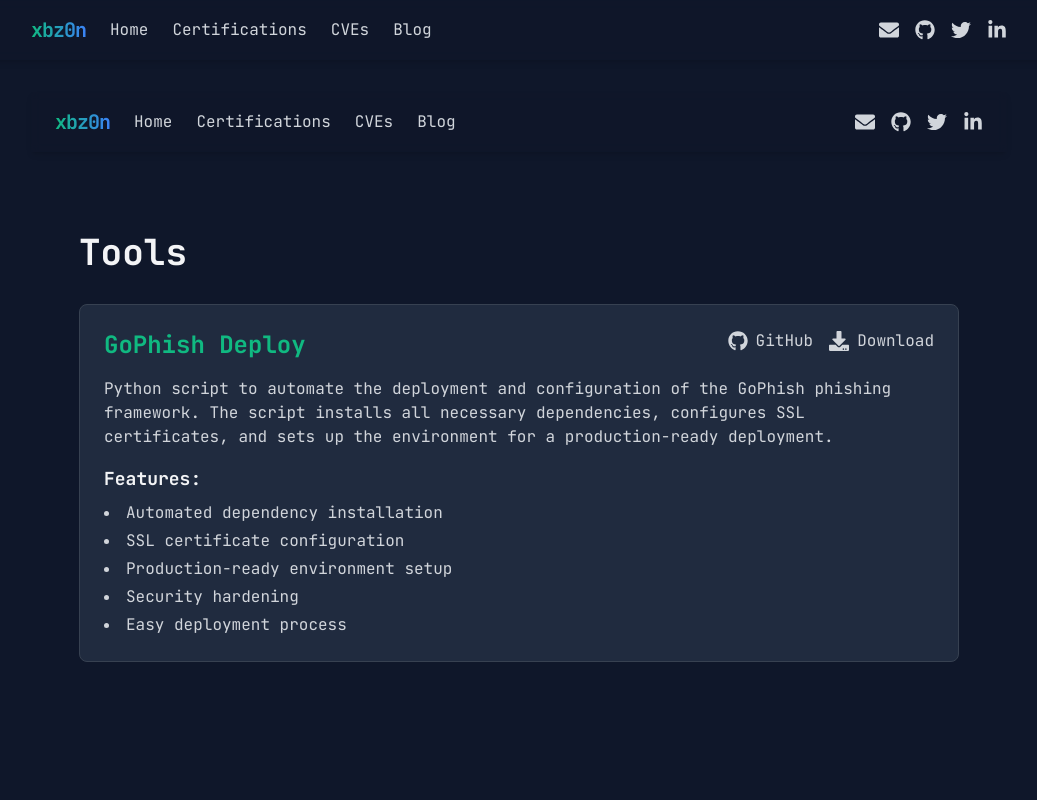
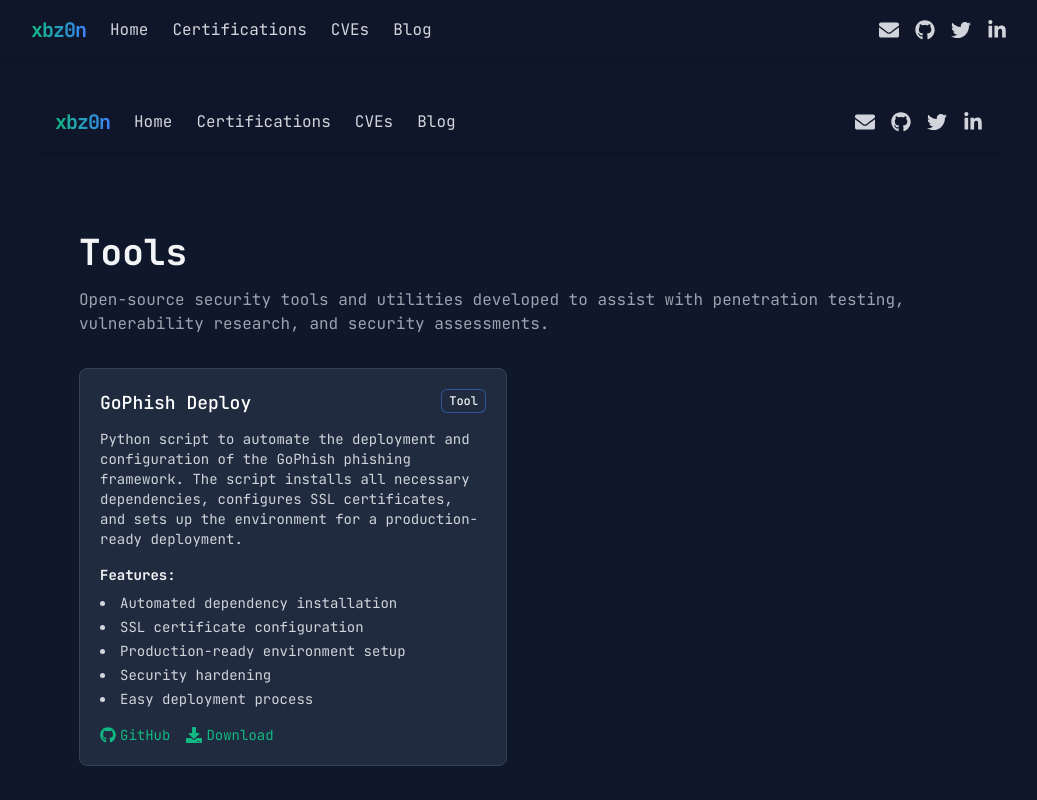
Before and after one commit to xbz0n/xbz0n.github.io, a Next.js app: page /tools in a window 1280 px wide. Shown: the top 800 px of the page, without its empty margins (121-1158 px from the left). Built offline with nearby package versions, Linux system fonts and the light colour scheme.

Commit message:
Fix tools page structure and enhance tool card component

```diff
--- /dev/null
+++ b/components/ToolCard.js
@@ -0,0 +1,65 @@
+import { FaGithub, FaExternalLinkAlt, FaDownload } from 'react-icons/fa';
+
+export default function ToolCard({ name, repo, description, features, previewImage, liveLink }) {
+  return (
+    <div className="bg-secondary/50 rounded-lg border border-gray-700 p-5 transition-all hover:border-accent/50">
+      <div className="flex items-start justify-between">
+        <h3 className="text-lg font-medium text-white">{name}</h3>
+        <span className="badge badge-tool">Tool</span>
+      </div>
+
+      {description && (
+        <p className="mt-3 text-sm text-gray-300">{description}</p>
+      )}
+
+      {features && features.length > 0 && (
+        <div className="mt-4">
+          <h4 className="text-sm font-semibold mb-2">Features:</h4>
+          <ul className="list-disc list-inside space-y-1 text-gray-300 text-sm">
+            {features.map((feature, idx) => (
+              <li key={idx}>{feature}</li>
+            ))}
+          </ul>
+        </div>
+      )}
+
+      <div className="flex mt-4 space-x-4">
+        {repo && (
+          <a
+            href={repo}
+            target="_blank"
+            rel="noopener noreferrer"
+            className="flex items-center text-sm text-accent hover:text-accent/80"
+          >
+            <FaGithub className="mr-1 w-4 h-4" />
+            <span>GitHub</span>
+          </a>
+        )}
+
+        {repo && (
+          <a
+            href={`${repo}/archive/refs/heads/main.zip`}
+            target="_blank"
+            rel="noopener noreferrer"
+            className="flex items-center text-sm text-accent hover:text-accent/80"
+          >
+            <FaDownload className="mr-1 w-4 h-4" />
+            <span>Download</span>
+          </a>
+        )}
+
+        {liveLink && (
+          <a
+            href={liveLink}
+            target="_blank"
+            rel="noopener noreferrer"
+            className="flex items-center text-sm text-accent hover:text-accent/80"
+          >
+            <FaExternalLinkAlt className="mr-1 w-3 h-3" />
+            <span>Live Demo</span>
+          </a>
+        )}
+      </div>
+    </div>
+  );
+}
--- /dev/null
+++ b/pages/tools.js
@@ -0,0 +1,49 @@
+import ToolCard from '../components/ToolCard';
+import Layout from '../components/Layout';
+
+export default function Tools() {
+  const tools = [
+    {
+      name: "GoPhish Deploy",
+      repo: "https://github.com/xbz0n/gophish-deploy",
+      description: "Python script to automate the deployment and configuration of the GoPhish phishing framework. The script installs all necessary dependencies, configures SSL certificates, and sets up the environment for a production-ready deployment.",
+      features: [
+        'Automated dependency installation',
+        'SSL certificate configuration',
+        'Production-ready environment setup',
+        'Security hardening',
+        'Easy deployment process'
+      ],
+      liveLink: null
+    }
+  ];
+
+  return (
+    <Layout>
+      <div className="container py-12">
+        <div className="space-y-8">
+          <div className="space-y-4">
+            <h1 className="text-4xl font-bold">Tools</h1>
+            <p className="text-gray-400">
+              Open-source security tools and utilities developed to assist with penetration testing,
+              vulnerability research, and security assessments.
+            </p>
+          </div>
+
+          <div className="grid grid-cols-1 md:grid-cols-2 gap-6">
+            {tools.map((tool, index) => (
+              <ToolCard
+                key={index}
+                name={tool.name}
+                repo={tool.repo}
+                description={tool.description}
+                features={tool.features}
+                liveLink={tool.liveLink}
+              />
+            ))}
+          </div>
+        </div>
+      </div>
+    </Layout>
+  );
+}
--- a/pages/tools/index.js
+++ /dev/null
@@ -1,67 +0,0 @@
-import Layout from '../../components/Layout';
-import Link from 'next/link';
-import { FaGithub, FaDownload } from 'react-icons/fa';
-
-export default function Tools() {
-  const tools = [
-    {
-      name: 'GoPhish Deploy',
-      description: 'Python script to automate the deployment and configuration of the GoPhish phishing framework. The script installs all necessary dependencies, configures SSL certificates, and sets up the environment for a production-ready deployment.',
-      github: 'https://github.com/xbz0n/gophish-deploy',
-      features: [
-        'Automated dependency installation',
-        'SSL certificate configuration',
-        'Production-ready environment setup',
-        'Security hardening',
-        'Easy deployment process'
-      ]
-    }
-  ];
-
-  return (
-    <Layout>
-      <div className="container py-12">
-        <h1 className="text-4xl font-bold mb-8">Tools</h1>
-
-        <div className="grid gap-8">
-          {tools.map((tool, index) => (
-            <div key={index} className="bg-secondary/50 rounded-lg p-6 border border-gray-700">
-              <div className="flex justify-between items-start mb-4">
-                <h2 className="text-2xl font-bold text-accent">{tool.name}</h2>
-                <div className="flex space-x-4">
-                  <a
-                    href={tool.github}
-                    target="_blank"
-                    rel="noopener noreferrer"
-                    className="text-gray-300 hover:text-accent flex items-center space-x-2"
-                  >
-                    <FaGithub className="w-5 h-5" />
-                    <span>GitHub</span>
-                  </a>
-                  <a
-                    href={`${tool.github}/archive/refs/heads/main.zip`}
-                    className="text-gray-300 hover:text-accent flex items-center space-x-2"
-                  >
-                    <FaDownload className="w-5 h-5" />
-                    <span>Download</span>
-                  </a>
-                </div>
-              </div>
-
-              <p className="text-gray-300 mb-4">{tool.description}</p>
-
-              <div className="mt-4">
-                <h3 className="text-lg font-semibold mb-2">Features:</h3>
-                <ul className="list-disc list-inside space-y-1 text-gray-300">
-                  {tool.features.map((feature, idx) => (
-                    <li key={idx}>{feature}</li>
-                  ))}
-                </ul>
-              </div>
-            </div>
-          ))}
-        </div>
-      </div>
-    </Layout>
-  );
-}
```
